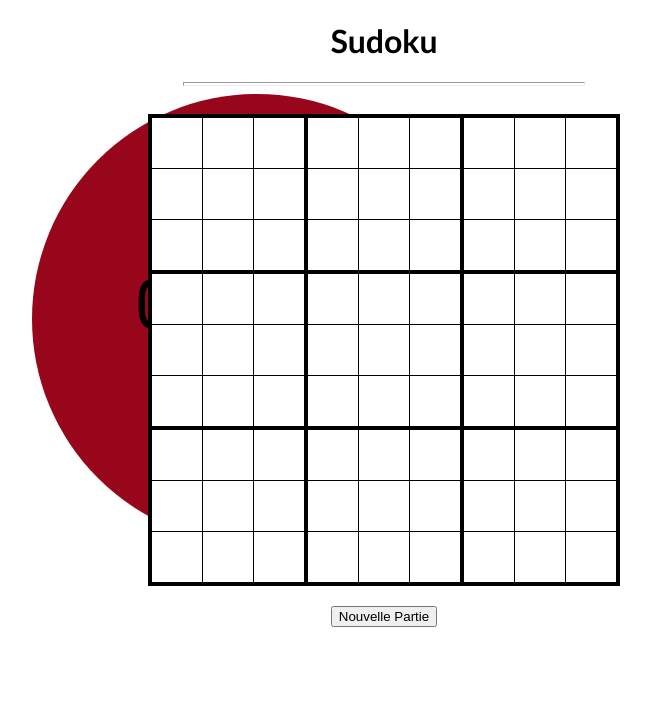
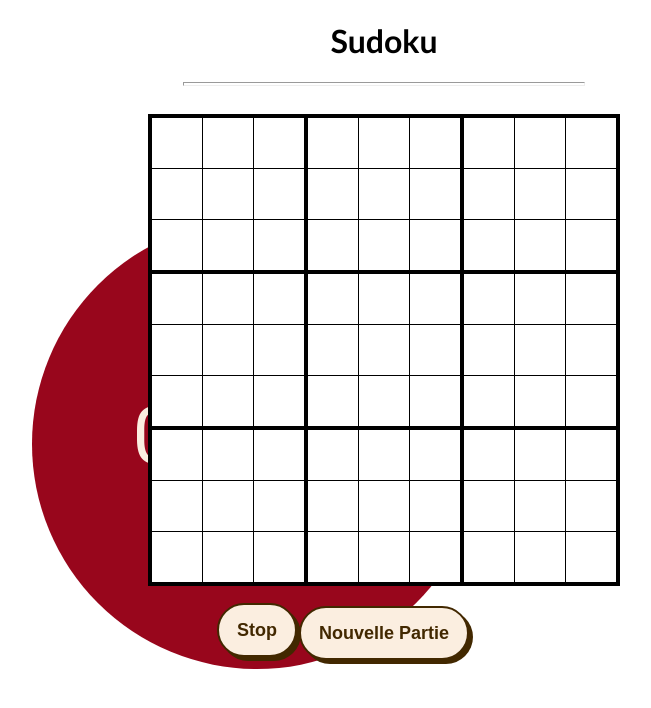
Before and after one commit to barbara-vanni/Sudoku_API, a plain HTML site: page index.html in a window 1280 px wide. Shown: the whole page, without its empty margins (256-907 px from the left). Drawn offline with Linux system fonts and the light colour scheme; no server answers.

Commit message:
styling buttons

```diff
--- a/script.js
+++ b/script.js
@@ -1,16 +1,22 @@
 // Access to API for the grid datas
-let grid = fetch ('http://31.33.247.37:3000/api/sudoku')
-.then(response => response.json())
-.then(date=> {
-    console.log(data);
-    return date;
-})
-// Use data to fill the grid
-// surement faire une petite bouboucle
-.catch(err => {
+let grid = fetch('http://31.33.247.37:3000/api/sudoku')
+    .then(response => response.json())
+    .then(date => {
+        const sudokuGrid = document.getElementById("sudoku");
+        for (let i = 0; i < 9; i++) {
+            for (let j = 0; j < 9; j++) {
+                const cellValue = data[i][j];
+                const cell = sudokuGrid.rows[i].cells[j].querySelector('input');
+                if (cellValue !== 0) {
+                    cell.value = cellValue;
+                    cell.readOnly = true;
+                }
+            }
+        }
+        startTimer();
+        console.log(data);
+        return date;
+    })
+.catch (err => {
     console.log(err);
-})
-
-
-
-startTimer();
+});
--- a/styles.css
+++ b/styles.css
@@ -73,12 +73,11 @@ td:nth-child(3n + 1) {
 }
 
 .circle-background {
-    /* display: flex; */
-    /* justify-content:; */
     position: absolute;
     left :280px;
     width: 450px;
     height: 450px;
+    margin-top: 125px;
     margin-left: auto;
     background-color: #98061c;
     border-radius: 50%;
@@ -88,23 +87,48 @@ td:nth-child(3n + 1) {
 .circle-background > .timer-container {
     text-align: center;
     margin-top: 170px;
-    margin-right: 70px;
+    margin-right: 50px;
 }
 
-.circle-background > .timer-container > .timer-text {
-    shape-outside: circle(50%);
-    width: 100%;
-}
 
 #timer {
-    font-size: 70px;
+    font-size: 80px;
+    color: #fbeee0;
 }
 
 #stop_pause {
     text-align: center;
-    margin-top: 150px;
-    /* margin-right: 40px; */
+    margin-top: 120px;
+    margin-left: 50px;
 }
+
+#stop_pause {
+    background-color: #fbeee0;
+    border: 2px solid #422800;
+    border-radius: 30px;
+    box-shadow: #422800 4px 4px 0 0;
+    color: #422800;
+    cursor: pointer;
+    display: inline-block;
+    font-weight: 600;
+    font-size: 18px;
+    padding: 0 18px;
+    line-height: 50px;
+    text-align: center;
+    text-decoration: none;
+    user-select: none;
+    -webkit-user-select: none;
+    touch-action: manipulation;
+  }
+
+  #stop_pause:hover {
+    background-color: #fff;
+  }
+
+  /* #stop_pause:active {
+    box-shadow: #422800 2px 2px 0 0;
+    transform: translate(2px, 2px);
+  } */
 
 
 #nouvellePartie {
@@ -113,3 +137,31 @@ td:nth-child(3n + 1) {
     justify-content: space-around;
     align-items: flex-end;
 }
+
+#nouvellePartie {
+  background-color: #fbeee0;
+  border: 2px solid #422800;
+  border-radius: 30px;
+  box-shadow: #422800 4px 4px 0 0;
+  color: #422800;
+  cursor: pointer;
+  display: inline-block;
+  font-weight: 600;
+  font-size: 18px;
+  padding: 0 18px;
+  line-height: 50px;
+  text-align: center;
+  text-decoration: none;
+  user-select: none;
+  -webkit-user-select: none;
+  touch-action: manipulation;
+}
+
+#nouvellePartie:hover {
+  background-color: #fff;
+}
+
+/* #nouvellePartie:active {
+  box-shadow: #422800 2px 2px 0 0;
+  transform: translate(2px, 2px);
+} */
```
